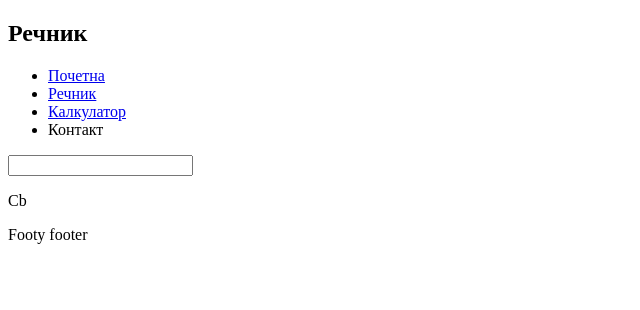
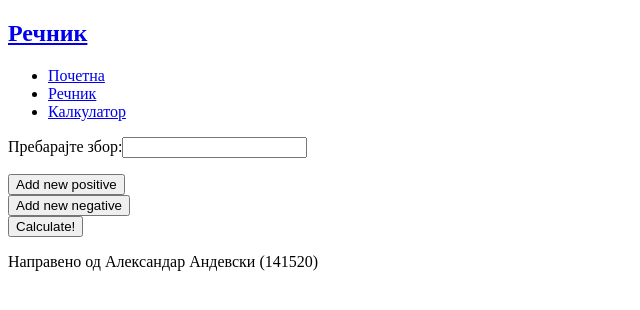
Before and after one commit to aandevski/Recnik, a React app in the folder frontend/: page / in a window 1280 px wide. Shown: the top 310 px of the page, without its empty margins (0-640 px from the left). Built offline with nearby package versions, Linux system fonts and the light colour scheme; the HTML template or start-up script is replaced by a standard one.

Commit message:
Finishing touches

```diff
--- a/frontend/src/components/Calculator.js
+++ b/frontend/src/components/Calculator.js
@@ -3,10 +3,10 @@ import React from "react";
 export const Calculator = (props) => {
 
     const positives = props.positives.map((field, index) => {
-        return <input key={index} data-id={index} type="text" value={field} onChange={props.editPositive}/>;
+        return <input style={{display: 'block'}} key={index} data-id={index} type="text" value={field} onChange={props.editPositive}/>;
     });
     const negatives = props.negatives.map((field, index) => {
-        return <input key={index} data-id={index} type="text" value={field} onChange={props.editNegative}/>
+        return <input style={{display: 'block'}} key={index} data-id={index} type="text" value={field} onChange={props.editNegative}/>
     });
     const results = props.results.map((result, index) => {
         return <span key={index}><b>{result.word}</b> ({result.probability.toFixed(2)}%)</span>;
@@ -16,11 +16,11 @@ export const Calculator = (props) => {
         <div>
             <div className="row">
                 <div className="halfColumn">
-                    <button onClick={props.addPositive}>Add new positive</button>
+                    <button style={{display: 'block'}} onClick={props.addPositive}>Add new positive</button>
                     {positives}
                 </div>
                 <div className="halfColumn">
-                    <button onClick={props.addNegative}>Add new negative</button>
+                    <button style={{display: 'block'}} onClick={props.addNegative}>Add new negative</button>
                     {negatives}
                 </div>
             </div>
--- a/frontend/src/components/Footer.js
+++ b/frontend/src/components/Footer.js
@@ -4,7 +4,7 @@ import ReactDOM from "react-dom";
 export const Footer = () => (
     <footer>
         <div className="container">
-            <p id="footerText">Footy footer</p>
+            <p id="footerText">Направено од Александар Андевски (141520)</p>
         </div>
     </footer>
 );
--- a/frontend/src/components/Header.js
+++ b/frontend/src/components/Header.js
@@ -4,14 +4,13 @@ import { Link } from "react-router-dom";
 export const Header = () => (
     <header>
         <section id="headerLeft">
-            <h1>Речник</h1>
+            <h1><Link to="/">Речник</Link></h1>
         </section>
         <section id="headerRight">
             <ul>
                 <li><Link to="/">Почетна</Link></li>
                 <li><Link to="/recnik">Речник</Link></li>
                 <li><Link to="/calculator">Калкулатор</Link></li>
-                <li>Контакт</li>
             </ul>
         </section>
     </header>
--- a/frontend/src/components/RecnikWord.js
+++ b/frontend/src/components/RecnikWord.js
@@ -1,15 +1,17 @@
 import React from "react";
+import { Link } from "react-router-dom";
 
 export const RecnikWord = (props) => {
     const relatedWords = props.related.map((word, index) => {
-        return <li key={index}>{word}</li>;
+        return <li key={index}><Link to={"/recnik/" + word}>{word}</Link></li>;
     });
     return (
-        <div className="row">
+        <div>
             <h1>{props.word}</h1>
+            <p>Слични зборови:</p>
             <ul>
                 {relatedWords}
             </ul>
         </div>
-    )
+    );
 };
--- a/frontend/src/components/Search.js
+++ b/frontend/src/components/Search.js
@@ -1,5 +1,8 @@
 import React from "react";
 
 export const Search = (props) => (
-    <input type="text" value={props.inputText} onChange={props.inputChangeFunction}/>
+    <div>
+        Пребарајте збор:
+        <input type="text" value={props.inputText} onChange={props.inputChangeFunction}/>
+    </div>
 );
--- a/frontend/src/components/Suggestions.js
+++ b/frontend/src/components/Suggestions.js
@@ -6,8 +6,11 @@ export const Suggestions = (props) => {
         return <li key={index}><Link to={"/recnik/" + word}>{word}</Link></li>;
     });
     return (
-        <ul>
-            {words}
-        </ul>
+        <div>
+            {(words.length > 0)?"Дали мислите на:":""}
+            <ul>
+                {words}
+            </ul>
+        </div>
     );
 };
--- a/frontend/src/pages/HomePage.js
+++ b/frontend/src/pages/HomePage.js
@@ -1,6 +1,7 @@
 import React from "react";
 import ReactDOM from "react-dom";
 import {RecnikContainer} from "../containers/RecnikContainer";
+import {CalculatorContainer} from "../containers/CalculatorContainer";
 
 export const HomePage = () => (
     <div className="row">
@@ -8,7 +9,7 @@ export const HomePage = () => (
             <RecnikContainer/>
         </div>
         <div className="halfColumn">
-            Cb
+            <CalculatorContainer/>
         </div>
     </div>
 );
```
